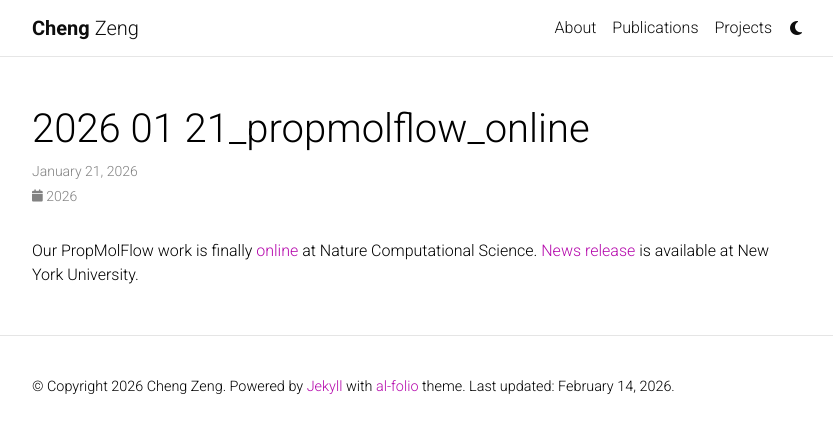
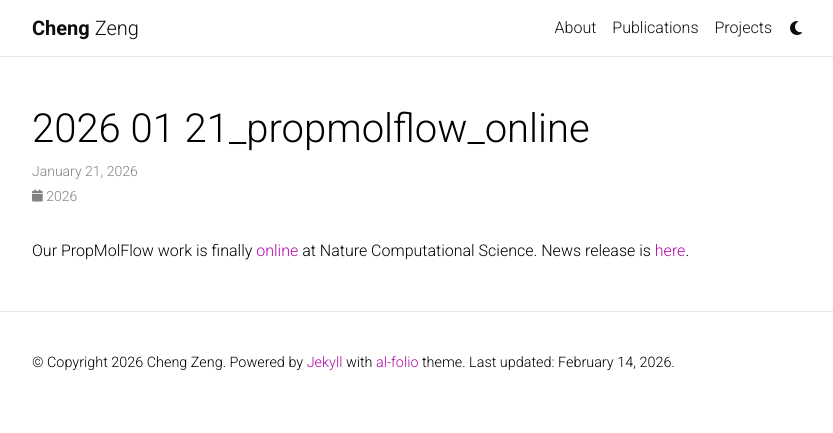
Before and after one commit to cengc13/website, a Jekyll site: the page built from _news/2026-01-21_PropMolFlow_online.md, in a window 1280 px wide. Shown: the top 433 px of the page, without its empty margins (223-1056 px from the left). Built offline with Jekyll 4.4.1, drawn with Linux system fonts in a browser that asks for light colours; comment, search, counter and statistics services are not loaded; a style sheet for code colours, icons or effects is not loaded.

Commit message:
update propmolflow news

```diff
--- a/_news/2026-01-21_PropMolFlow_online.md
+++ b/_news/2026-01-21_PropMolFlow_online.md
@@ -5,4 +5,4 @@
 related_posts: false
 ---
 
-Our PropMolFlow work is finally [online](https://www.nature.com/articles/s43588-025-00946-y) at Nature Computational Science. [News release](https://www.nyu.edu/about/news-publications/news/2026/january/scientists-design-molecules--backward--to-speed-up-discovery.html) is available at New York University.
+Our PropMolFlow work is finally [online](https://www.nature.com/articles/s43588-025-00946-y) at Nature Computational Science. News release is [here](https://www.nyu.edu/about/news-publications/news/2026/january/scientists-design-molecules--backward--to-speed-up-discovery.html).
```
